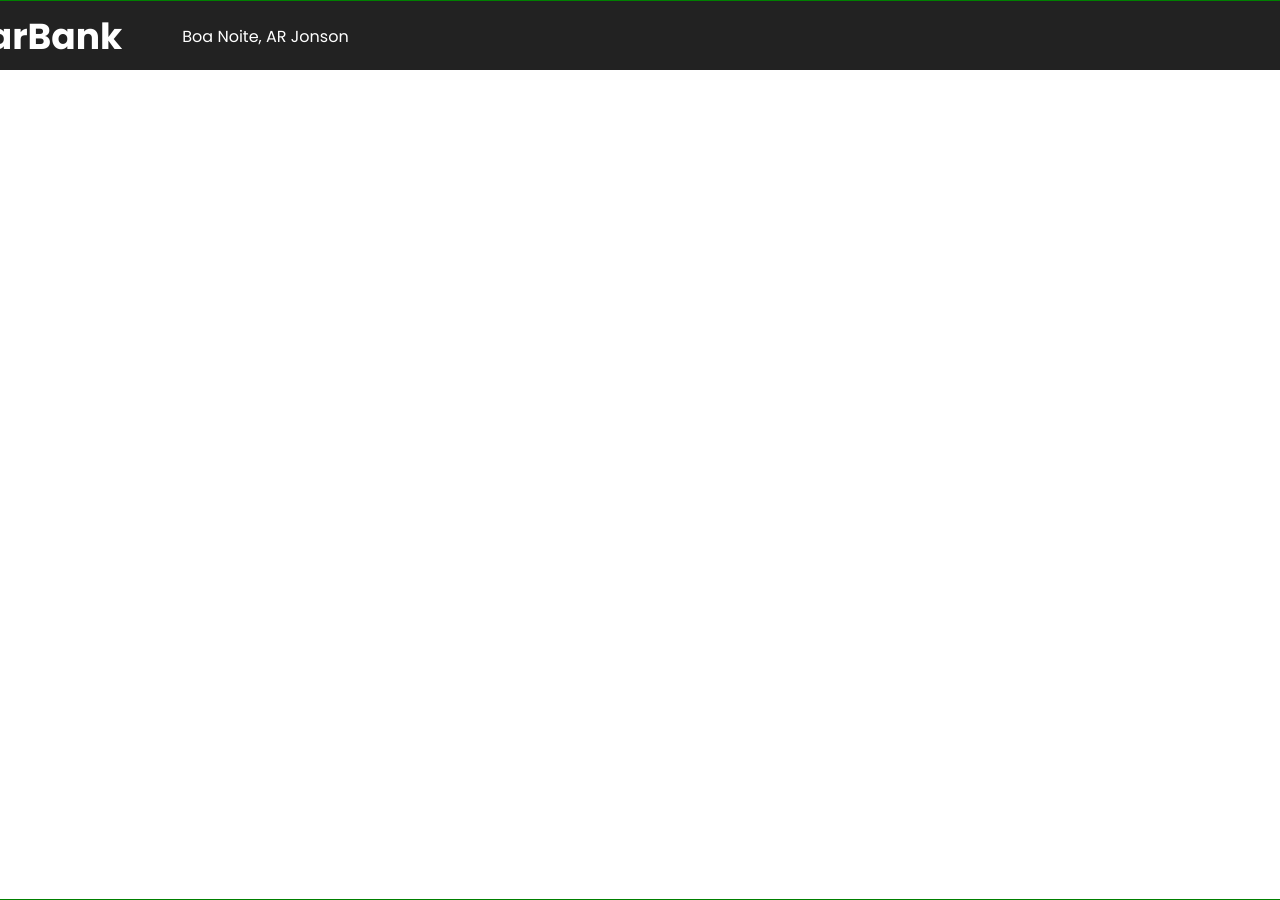
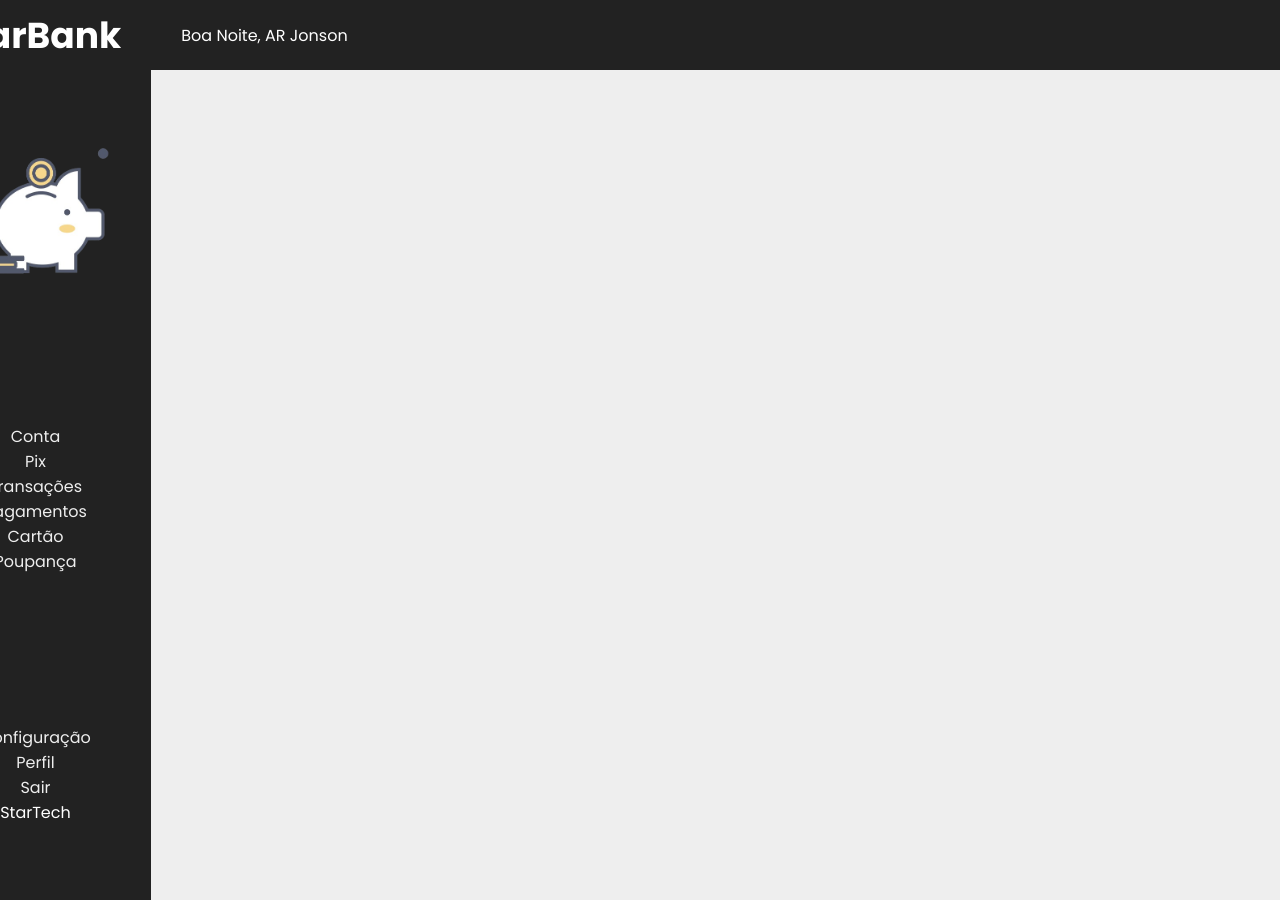
Before and after one commit to marina-barbosa/starbank-backend-v1, an Angular app: page / in a window 1280 px wide. Shown: the top 900 px of the page. Built offline with nearby package versions, Linux system fonts and the light colour scheme.

Commit message:
feat: sidebar incompleta

```diff
--- a/src/app/dashboard/home/home.component.html
+++ b/src/app/dashboard/home/home.component.html
@@ -1,13 +1,30 @@
-
 <div class="container">
   <div class="faixa-preta"></div>
 
   <div class="top-container">
     <div class="logo">StarBank</div>
-    <div class="topo">
+    <div class="top-right">
       <div class="saudacao">Boa Noite, AR Jonson</div>
       <div class="top-botoes">1 2 3</div>
     </div>
   </div>
 
+  <div class="sidebar">
+    <img class="porquin" src="../../../assets/porquin.png">
+    <div class="side-mid">
+      <a href="">Conta</a>
+      <a href="">Pix</a>
+      <a href="">Transações</a>
+      <a href="">Pagamentos</a>
+      <a href="">Cartão</a>
+      <a href="">Poupança</a>
+    </div>
+    <div class="side-bot">
+      <a href="">Configuração</a>
+      <a href="">Perfil</a>
+      <a href="">Sair</a>
+      <p>StarTech</p>
+    </div>
+  </div>
+
 </div>
--- a/src/app/dashboard/home/home.component.scss
+++ b/src/app/dashboard/home/home.component.scss
@@ -5,7 +5,7 @@
   height: 900px;
   // height: auto;
   background: transparent;
-  border: 1px solid green;
+  // border: 1px solid green;
 }
 
 .faixa-preta {
@@ -18,7 +18,7 @@
   z-index: -1;
 }
 
-.top-container{
+.top-container {
   color: #fff;
   height: 70px;
   width: 100%;
@@ -27,16 +27,43 @@
   justify-content: space-between;
 }
 
-.logo{
+.logo {
   font-weight: bold;
   font-size: 36px;
-  padding: 30px;
+  padding: 0 30px;
 }
 
-.topo{
+.top-right {
   width: 100%;
   display: flex;
   align-items: center;
   justify-content: space-between;
-  padding: 30px;
+  padding: 0 30px;
 }
+
+.sidebar {
+  color: #fff;
+  width: 231px;
+  height: calc(100% - 70px);
+  background: var(--preto);
+  display: flex;
+  flex-direction: column;
+  align-items: center;
+  justify-content: space-around;
+}
+
+.porquin {
+  width: 150px;
+}
+
+.side-mid{
+  display: flex;
+  flex-direction: column;
+  align-items: center;
+}
+
+.side-bot{
+  display: flex;
+  flex-direction: column;
+  align-items: center;
+}
--- a/src/styles.scss
+++ b/src/styles.scss
@@ -12,9 +12,11 @@
   margin: 0;
   padding: 0;
   box-sizing: border-box;
+  text-decoration: none;
 }
 
 html {
+  background: #eee;
   width: 100vw;
   height: 100vh;
   font-family: Poppins;
@@ -22,3 +24,7 @@ html {
   justify-content: center;
   position: relative;
 }
+
+a{
+  color: #eee;
+}
```
Also changed, not shown: src/assets/porquin.png (added).
